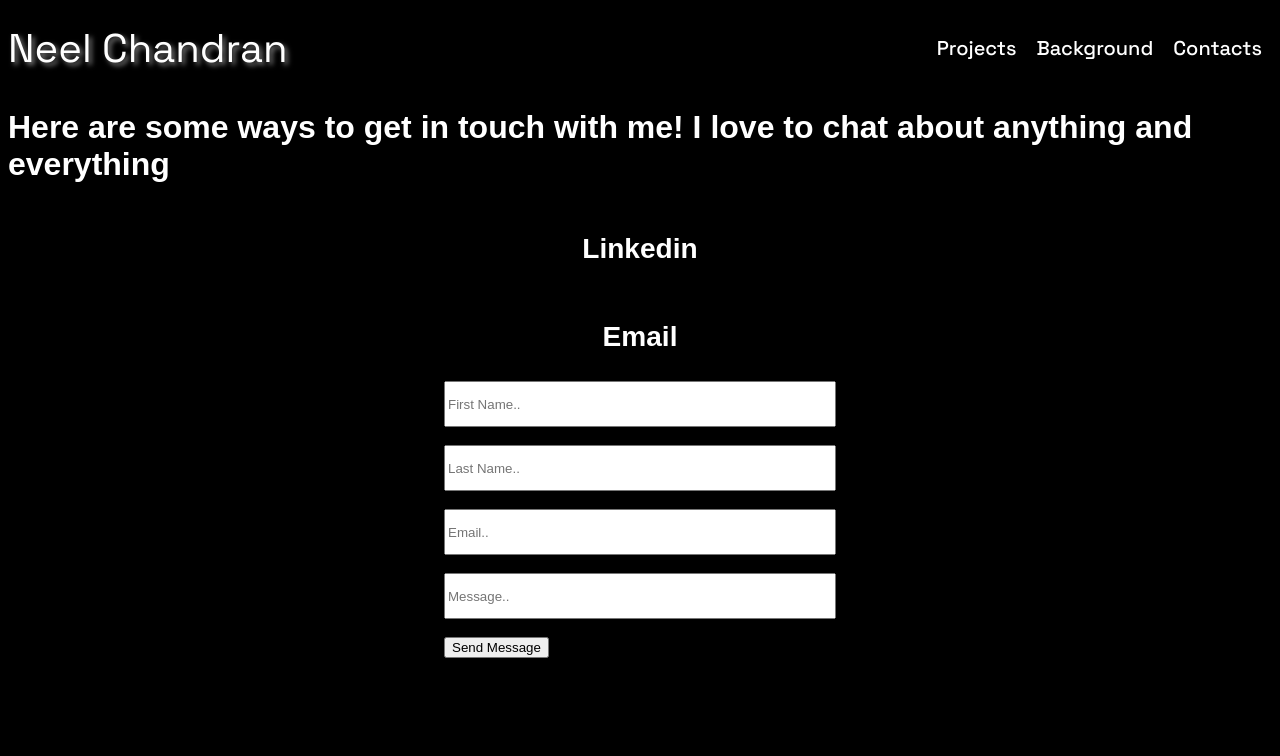
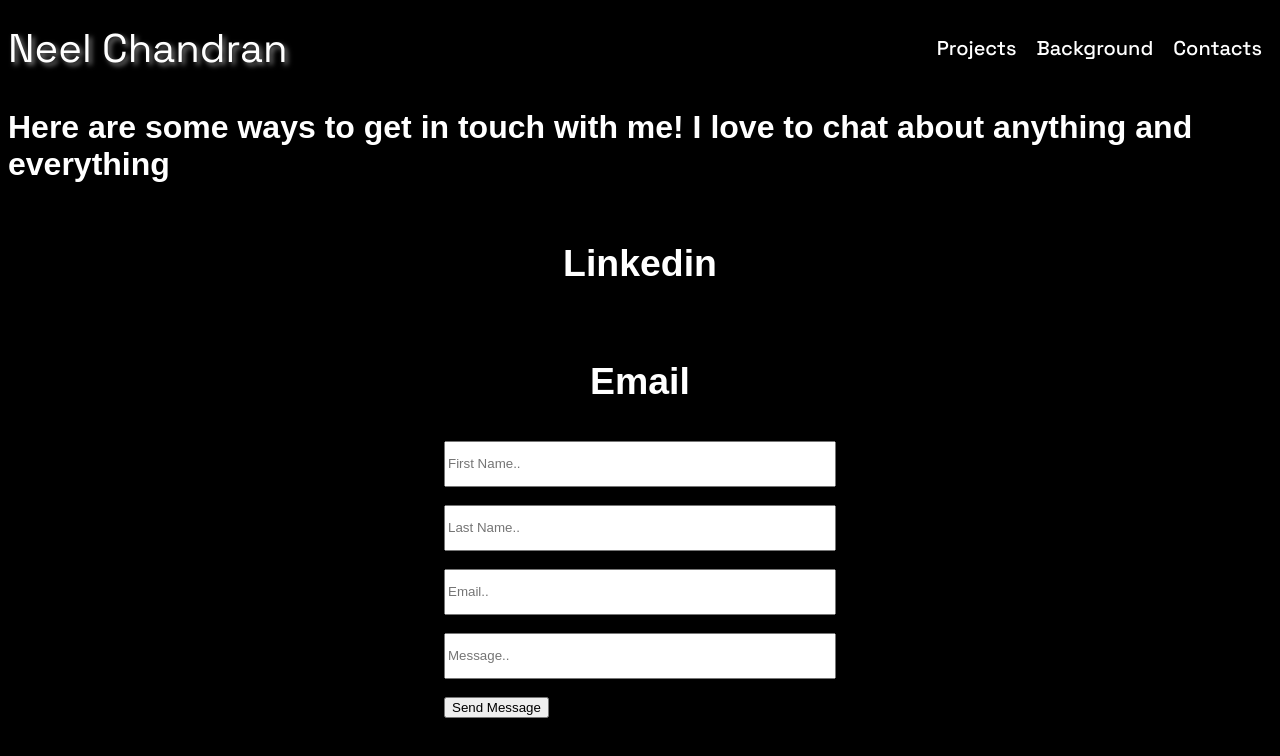
Before and after one commit to Neel-Chandran123/NeelChandran.github.io, a plain HTML site: page Contact.html in a window 1280 px wide. Drawn offline with Linux system fonts and the light colour scheme; a web font is replaced by a local one.

Commit message:
changed contact

```diff
--- a/style.css
+++ b/style.css
@@ -183,6 +183,5 @@ input{
     display: flex;
     flex-direction: column;
     align-items: center;
-    font-size: 1.5em;
-    justify-content: flex-start;
+    font-size: 2em;
 }
```
Also changed, not shown: Contact.html (+1 -2 lines).
